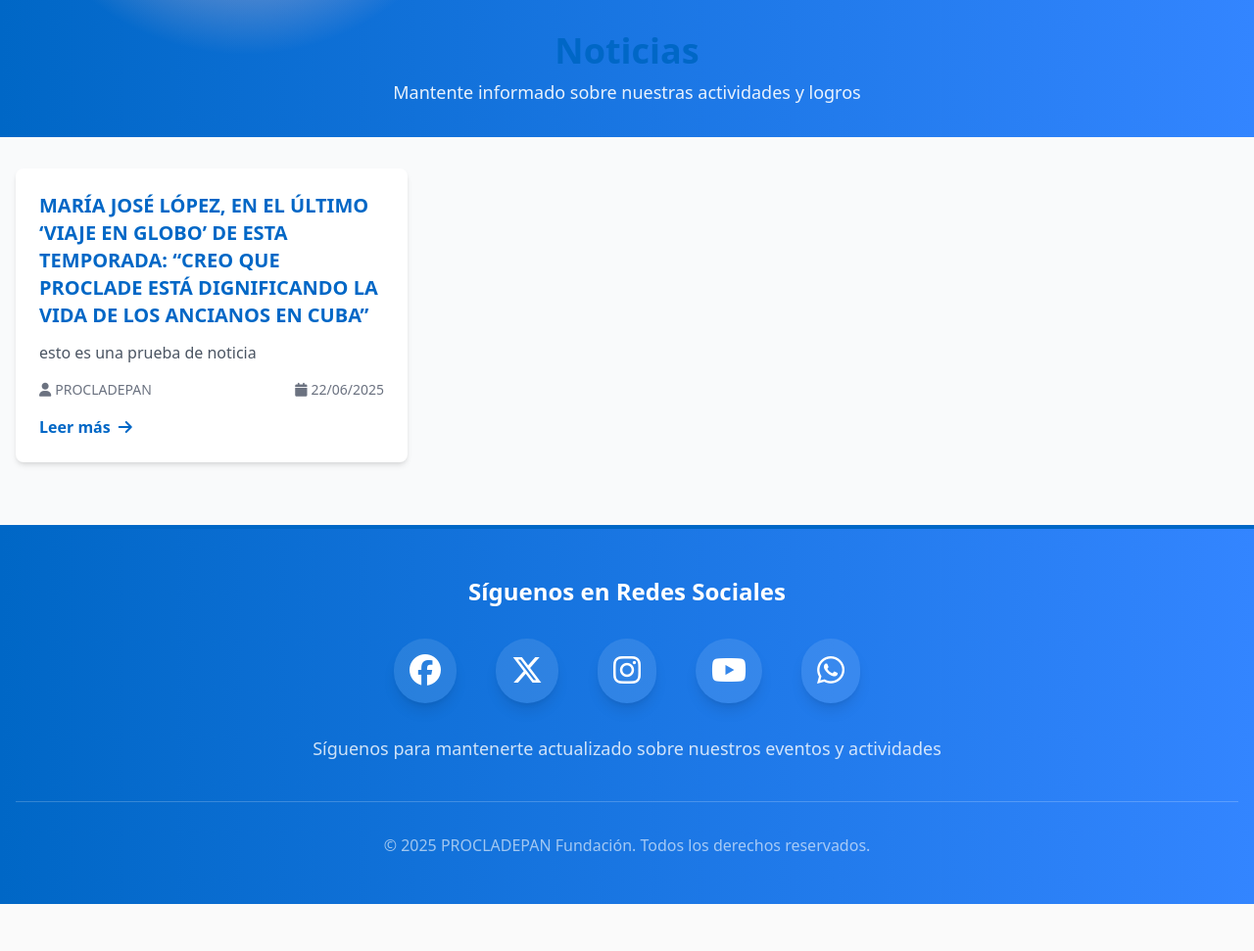
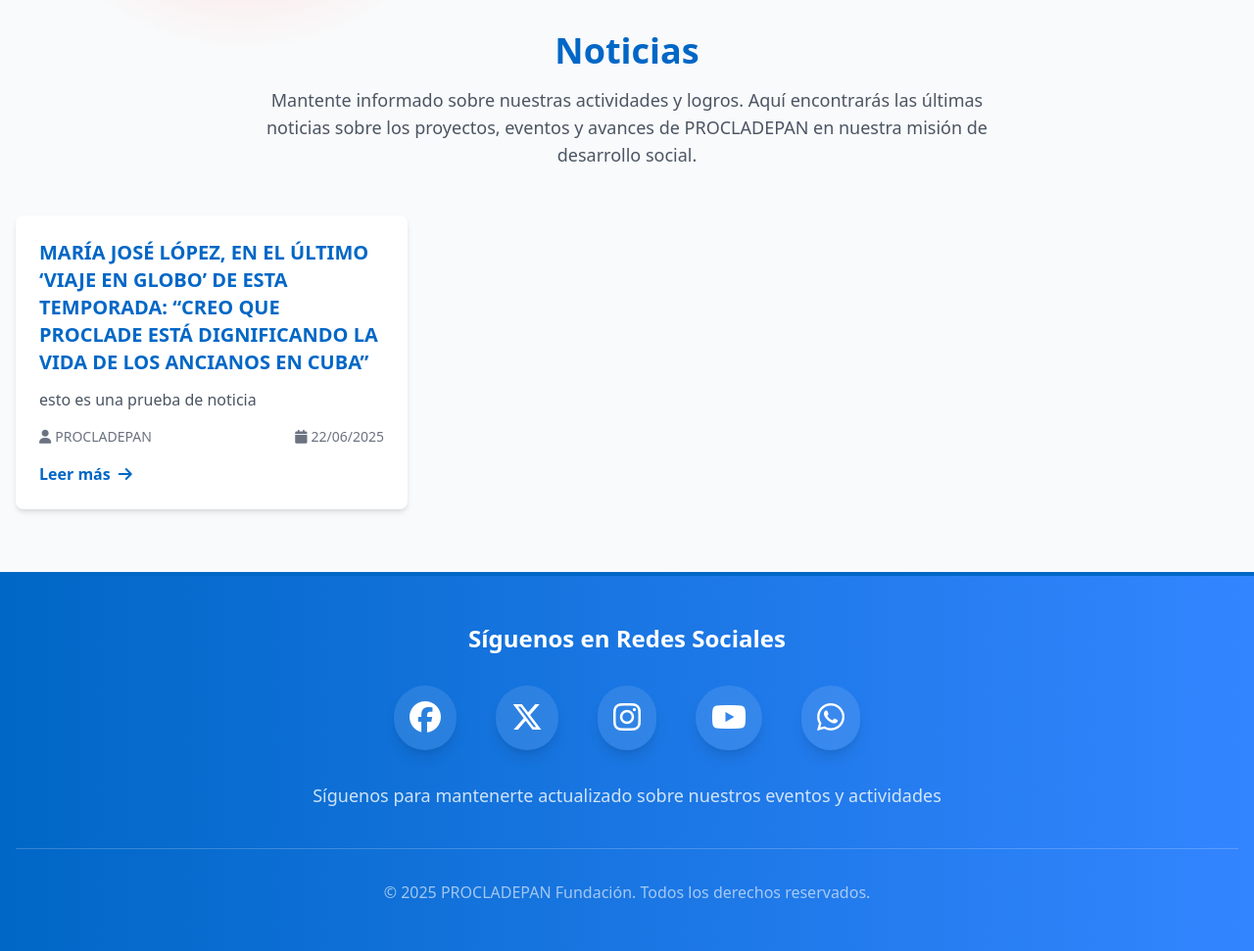
Before and after one commit to Gabriel-Sanchez/django_social_project, a Django app: page /pan/noticias/ in a window 1280 px wide. Shown: the part 320-1291 px from the top of the page at 98% size. Before the commit the page ends 1243 px from the top, so only its background shows below. Run offline with Django 5.2, Linux system fonts and the light colour scheme; data comes from the database, SQL or seed files in the repository; some libraries are stand-ins or nearby versions.

Commit message:
css noticias

```diff
--- a/django_social_project/eventsApp/templates/eventsApp/noticia_detail.html
+++ b/django_social_project/eventsApp/templates/eventsApp/noticia_detail.html
@@ -202,11 +202,7 @@
     overflow: hidden;
 }
 
-/* Variables CSS */
-:root {
-    --theme-blue: rgb(0, 103, 198);
-    --theme-brown: rgb(139, 69, 19);
-}
+/* Variables CSS ya están definidas en base.html */
 </style>
 
 {% endblock content %}
--- a/django_social_project/eventsApp/templates/eventsApp/noticias.html
+++ b/django_social_project/eventsApp/templates/eventsApp/noticias.html
@@ -6,14 +6,15 @@ Noticias - PROCLADEPAN Fundación
 {% endblock title %}
 
 {% block content %}
-<header class="bg-gradient-to-r from-[rgb(0,103,198)] to-[rgb(51,133,255)] text-white p-8">
-    <div class="container mx-auto text-center">
-        <h1 class="text-4xl font-bold mb-2">Noticias</h1>
-        <p class="text-lg opacity-90">Mantente informado sobre nuestras actividades y logros</p>
+<main class="container mx-auto py-8 px-4">
+    <!-- Header Section -->
+    <div class="text-center mb-12">
+        <h1 class="text-4xl font-bold text-[rgb(0,103,198)] mb-4">Noticias</h1>
+        <p class="text-lg text-gray-600 max-w-3xl mx-auto">
+            Mantente informado sobre nuestras actividades y logros. Aquí encontrarás las últimas noticias
+            sobre los proyectos, eventos y avances de PROCLADEPAN en nuestra misión de desarrollo social.
+        </p>
     </div>
-</header>
-
-<main class="container mx-auto py-8 px-4">
     {% if noticias %}
         <div class="grid grid-cols-1 md:grid-cols-2 lg:grid-cols-3 gap-6">
             {% for noticia in noticias %}
@@ -118,11 +119,7 @@ Noticias - PROCLADEPAN Fundación
     transform: scale(1.05);
 }
 
-/* Variables CSS */
-:root {
-    --theme-blue: rgb(0, 103, 198);
-    --theme-brown: rgb(139, 69, 19);
-}
+/* Variables CSS ya están definidas en base.html */
 </style>
 
 {% endblock content %}
```
